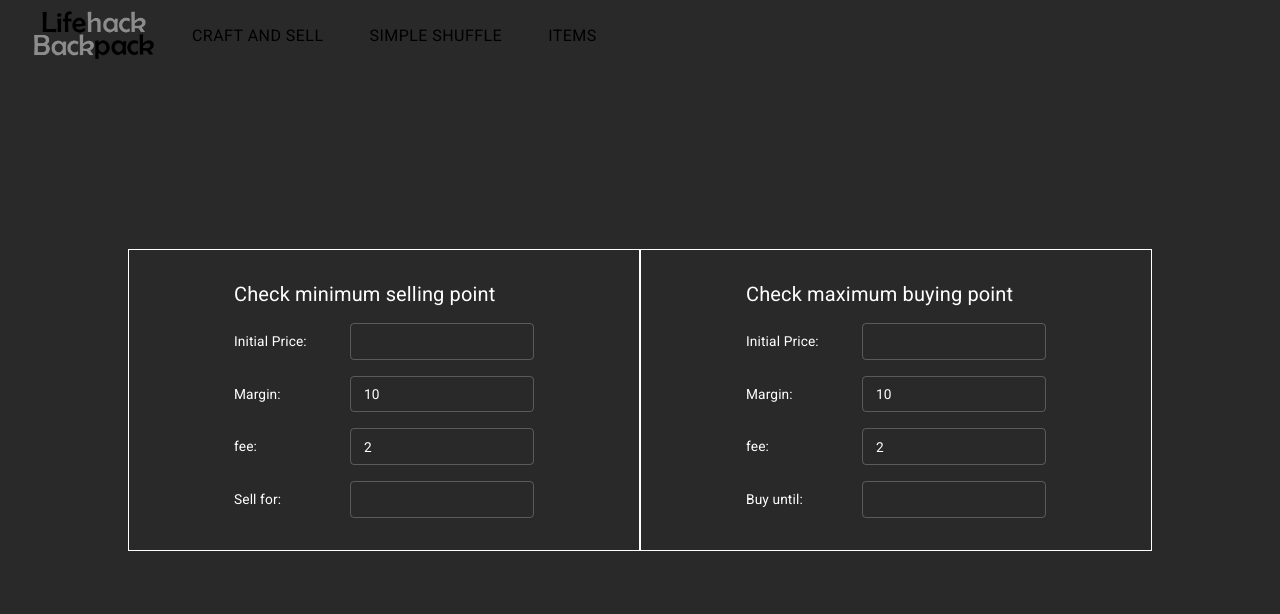
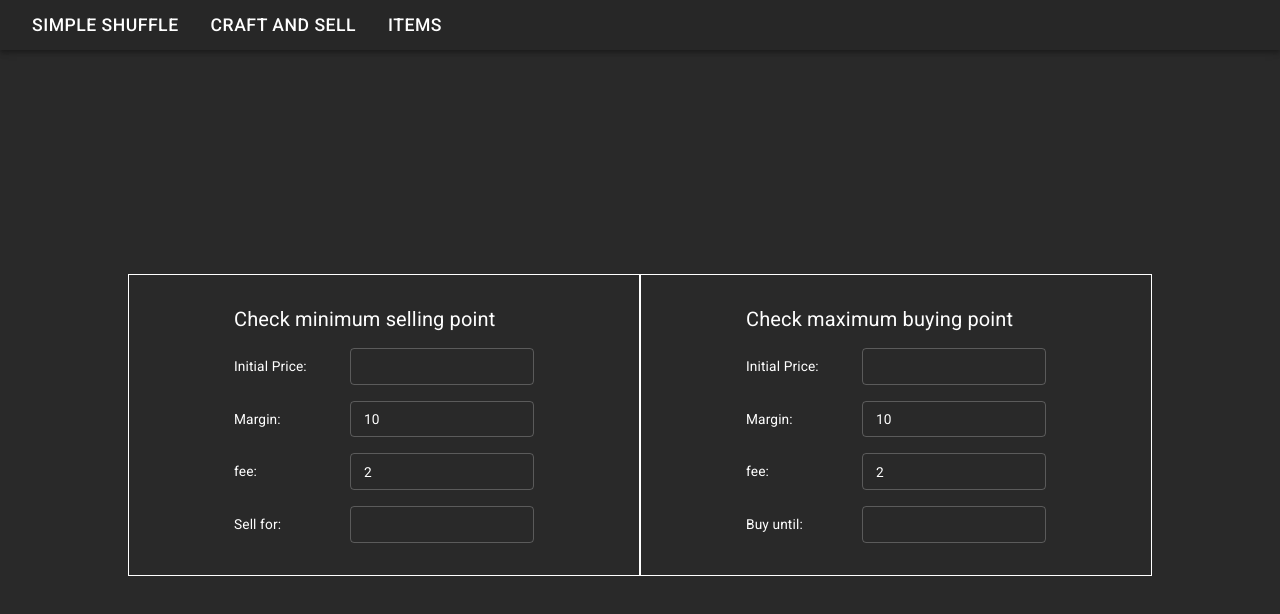
Before and after one commit to Ted2121/MarketShuffle, a React (Vite) app in the folder marketshuffle/: page / in a window 1280 px wide. Shown: the top 614 px of the page. Built offline with nearby package versions, Linux system fonts and the light colour scheme.

Commit message:
Fixed navbar

```diff
--- a/marketshuffle/src/data/components-text/navData.js
+++ b/marketshuffle/src/data/components-text/navData.js
@@ -1,13 +1,13 @@
 const navData = [
   {
     id: '0',
-    text: 'Craft and sell',
-    route: 'craft',
+    text: 'Simple Shuffle',
+    route: '/',
   },
   {
     id: '1',
-    text: 'Simple Shuffle',
-    route: '/',
+    text: 'Craft and sell',
+    route: 'craft',
   },
   {
     id: '2',
--- a/marketshuffle/src/shared/layouts/Navbar.jsx
+++ b/marketshuffle/src/shared/layouts/Navbar.jsx
@@ -1,109 +1,39 @@
-import React, { useEffect, useState } from 'react';
+import * as React from 'react';
 import AppBar from '@mui/material/AppBar';
 import Box from '@mui/material/Box';
-import IconButton from '@mui/material/IconButton';
 import Toolbar from '@mui/material/Toolbar';
+import Container from '@mui/material/Container';
 import Button from '@mui/material/Button';
-import Logo from '../../assets/icons/Logo.png'
-import { useNavigate, useLocation, Link } from 'react-router-dom';
 import navData from '../../data/components-text/navData';
-import { styled } from '@mui/system';
+import { Link } from 'react-router-dom';
 
-function Navbar(props) {
-    const navigate = useNavigate();
-    const location = useLocation();
-    const from = location.state?.from?.pathname || '/';
-    const [items, setItems] = useState([]);
-    const [isSubscribeModalOpen, setIsSubscribeModalOpen] = useState(false);
+const pages = navData;
 
-    const [scrolling, setScrolling] = useState(false);
-    const navbarClass = scrolling ? 'navbar-hidden' : '';
-
-    useEffect(() => {
-        if (typeof window !== 'undefined') {
-            const handleScroll = () => {
-                if (window.scrollY > 50) {
-                    setScrolling(true);
-                } else {
-                    setScrolling(false);
-                }
-            };
-
-            window.addEventListener('scroll', handleScroll);
-
-            return () => {
-                window.removeEventListener('scroll', handleScroll);
-            };
-        }
-    }, []);
-
-    useEffect(() => {
-        setItems(navData);
-    }, []);
-
-    const logo = (
-        <Link to='/' style={{ textDecoration: 'none' }}>
-            <picture style={{ height: '100%', display: 'flex', alignItems: 'center', justifyContent: 'center' }}>
-                <img
-                    src={Logo}
-                    alt='quizbytes'
-                    style={{ height: '100%', objectFit: 'contain', width: '120px' }}
-                />
-            </picture>
-        </Link>
-    );
-
-    const onReadClick = () => {
-        toggleSubscribeModal();
-    }
-
+function Navbar() {
     return (
-        <Box sx={{ display: 'flex', position: 'fixed' }}>
-            <AppBar
-                component='nav'
-                elevation={0}
-                className={`navbar ${navbarClass}`}
+        <AppBar position="static">
+            <Container maxWidth="xl">
+                <Toolbar disableGutters>
+                    <Box sx={{ flexGrow: 1, display: 'flex' }}>
+                        {pages.map((page) => (
+                            <Link to={page.route} style={{ textDecoration: 'none' }}>
+                                <Button
+                                    key={page.id}
                                     sx={{
-                    backgroundColor: 'transparent',
-                    pt: { md: '5px', lg: '10px' },
-                    pl: { md: '0', lg: '10px' },
+                                        my: 2, color: 'white.main',
+                                        fontSize: '1.1rem',
+                                        marginRight: '16px'
                                     }}
                                 >
-                <Toolbar
-                    sx={{ display: 'flex', justifyContent: 'space-between' }}
-                    variant='regular'
-                >
-                    <Box
-                        sx={{ display: 'flex' }}
-                    >
-                        <Box>
-                            {logo}
-                        </Box>
-                        <Box>
-                            {items.map((item) => (
-                                <Link key={item.id} to={item.route} style={{ textDecoration: 'none' }}>
-                                    <Button
-                                        variant='text'
-                                        key={item.id}
-                                        onClick={item.text === 'Read' ? onReadClick : () => { }}
-                                        sx={{
-                                            color: 'black.main',
-                                            fontSize: { md: 'small', lg: 'medium' },
-                                            fontWeight: '400',
-                                            size: 'medium',
-                                            mt: '5px',
-                                            ml: { md: '20px', lg: '30px' },
-                                        }}
-                                    >
-                                        {item.text}
+                                    {page.text}
                                 </Button>
+
                             </Link>
                         ))}
                     </Box>
-                    </Box>
                 </Toolbar>
+            </Container>
         </AppBar>
-        </Box>
     );
 }
 export default Navbar;
```
Lines whose indentation alone changed are shown as unchanged.
